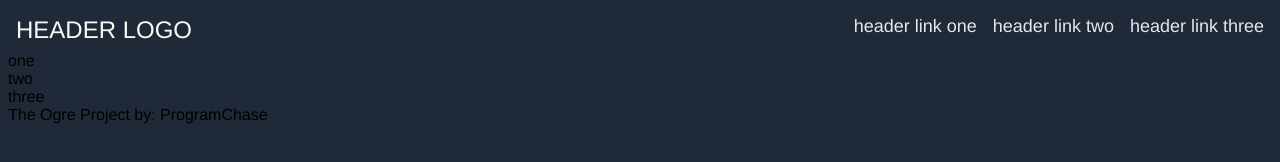
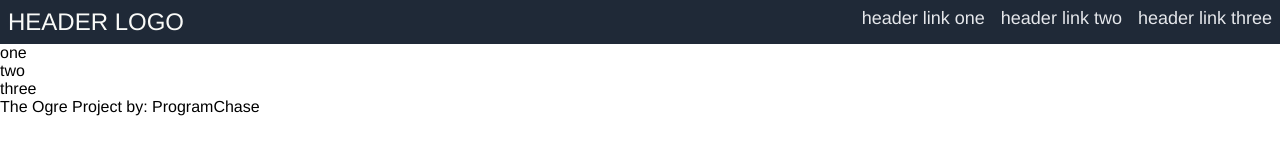
Before and after one commit to ProgramChase/Landing-Page, a plain HTML site: page index.html in a window 1280 px wide. Drawn offline with Linux system fonts and the light colour scheme.

Commit message:
Add margin + padding for body in CSS.

```diff
--- a/style.css
+++ b/style.css
@@ -1,6 +1,7 @@
 body{
     font-family: Helvetica, "Times New Roman", sans-serif;
-    background-color: #1F2937;
+    padding: 0px;
+    margin: 0px;
 }
 
 .header {
```
